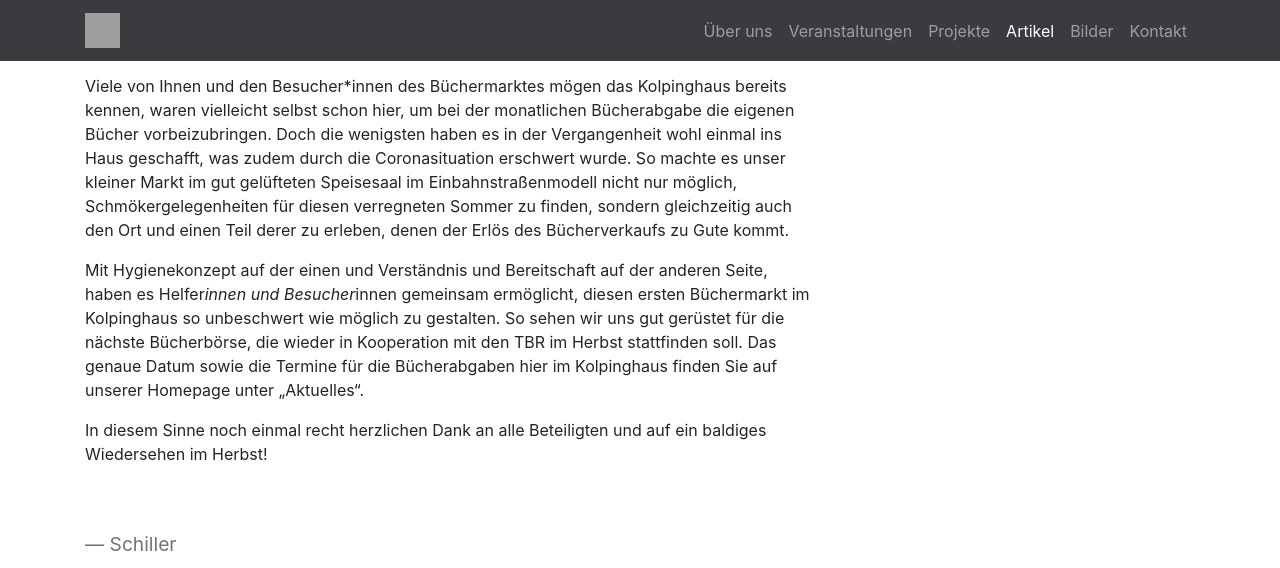
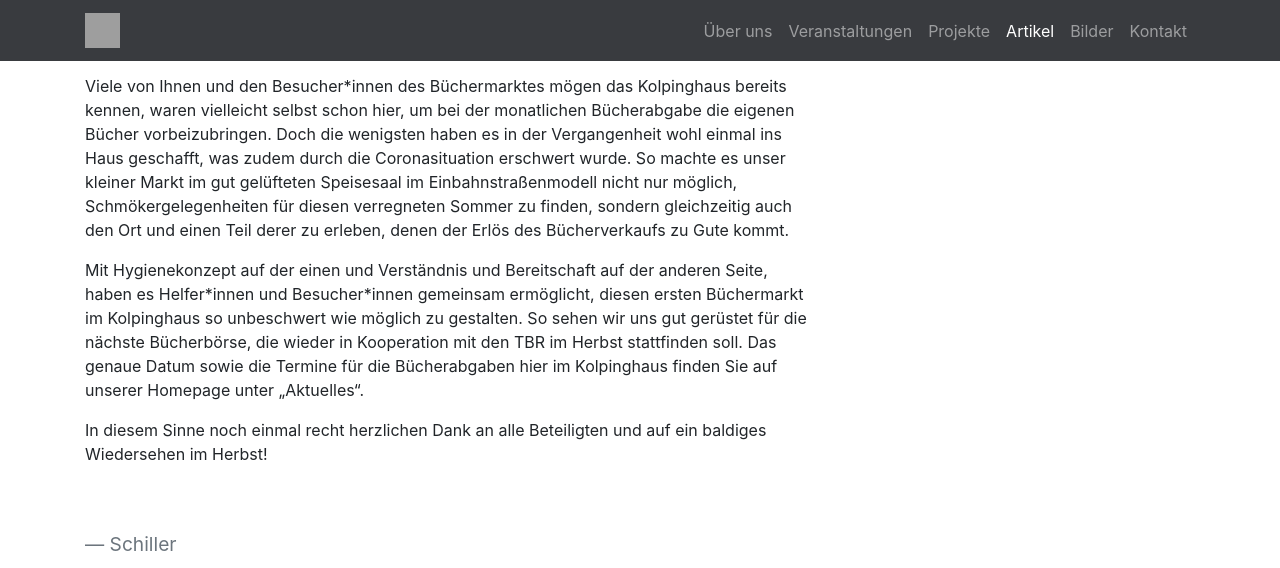
Before and after one commit to kolpinghaus-reutlingen/kolpinghaus-reutlingen.de, a Jekyll site: the page built from _artikel/2021-09-06-klein-aber-fein.md, in a window 1280 px wide and 900 px high, scrolled down 371 px, cut to the strip 0-568 px from the top of the window. Built offline with Jekyll 4.4.1, drawn with Linux system fonts in a browser that asks for light colours; nearby versions of some CDN libraries; comment, search, counter and statistics services are not loaded; grey boxes are pictures that could not be loaded.

Commit message:
Fix asterisk

```diff
--- a/_artikel/2021-09-06-klein-aber-fein.md
+++ b/_artikel/2021-09-06-klein-aber-fein.md
@@ -27,6 +27,6 @@ Im Gegensatz zu den vorherigen, großen Bücherbörsen in Kooperation mit den TB
 
 Viele von Ihnen und den Besucher\*innen des Büchermarktes mögen das Kolpinghaus bereits kennen, waren vielleicht selbst schon hier, um bei der monatlichen Bücherabgabe die eigenen Bücher vorbeizubringen. Doch die wenigsten haben es in der Vergangenheit wohl einmal ins Haus geschafft, was zudem durch die Coronasituation erschwert wurde. So machte es unser kleiner Markt im gut gelüfteten Speisesaal im Einbahnstraßenmodell nicht nur möglich, Schmökergelegenheiten für diesen verregneten Sommer zu finden, sondern gleichzeitig auch den Ort und einen Teil derer zu erleben, denen der Erlös des Bücherverkaufs zu Gute kommt.
 
-Mit Hygienekonzept auf der einen und Verständnis und Bereitschaft auf der anderen Seite, haben es Helfer*innen und Besucher*innen gemeinsam ermöglicht, diesen ersten Büchermarkt im Kolpinghaus so unbeschwert wie möglich zu gestalten. So sehen wir uns gut gerüstet für die nächste Bücherbörse, die wieder in Kooperation mit den TBR im Herbst stattfinden soll. Das genaue Datum sowie die Termine für die Bücherabgaben hier im Kolpinghaus finden Sie auf unserer Homepage unter „Aktuelles“.
+Mit Hygienekonzept auf der einen und Verständnis und Bereitschaft auf der anderen Seite, haben es Helfer\*innen und Besucher\*innen gemeinsam ermöglicht, diesen ersten Büchermarkt im Kolpinghaus so unbeschwert wie möglich zu gestalten. So sehen wir uns gut gerüstet für die nächste Bücherbörse, die wieder in Kooperation mit den TBR im Herbst stattfinden soll. Das genaue Datum sowie die Termine für die Bücherabgaben hier im Kolpinghaus finden Sie auf unserer Homepage unter „Aktuelles“.
 
 In diesem Sinne noch einmal recht herzlichen Dank an alle Beteiligten und auf ein baldiges Wiedersehen im Herbst!
```
